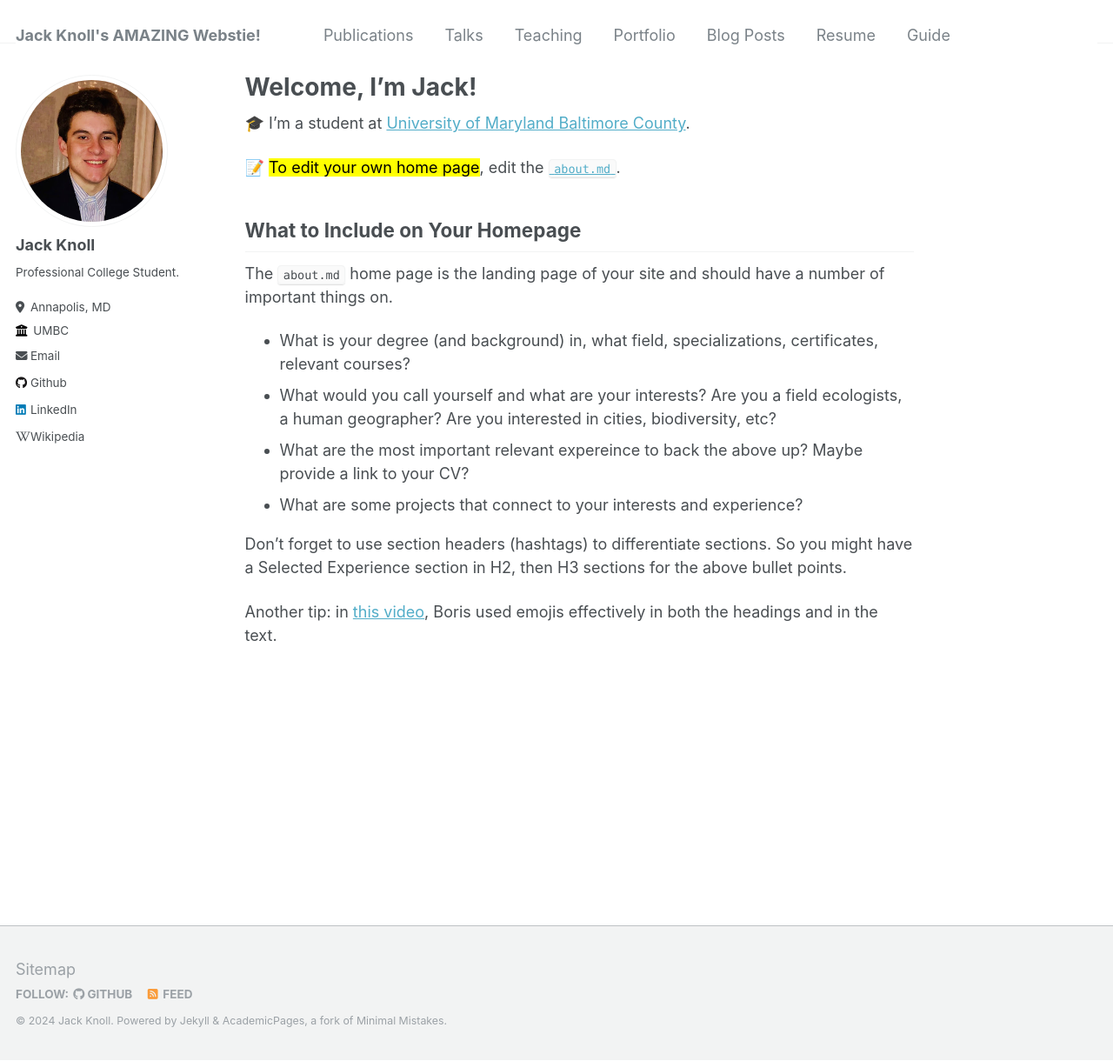
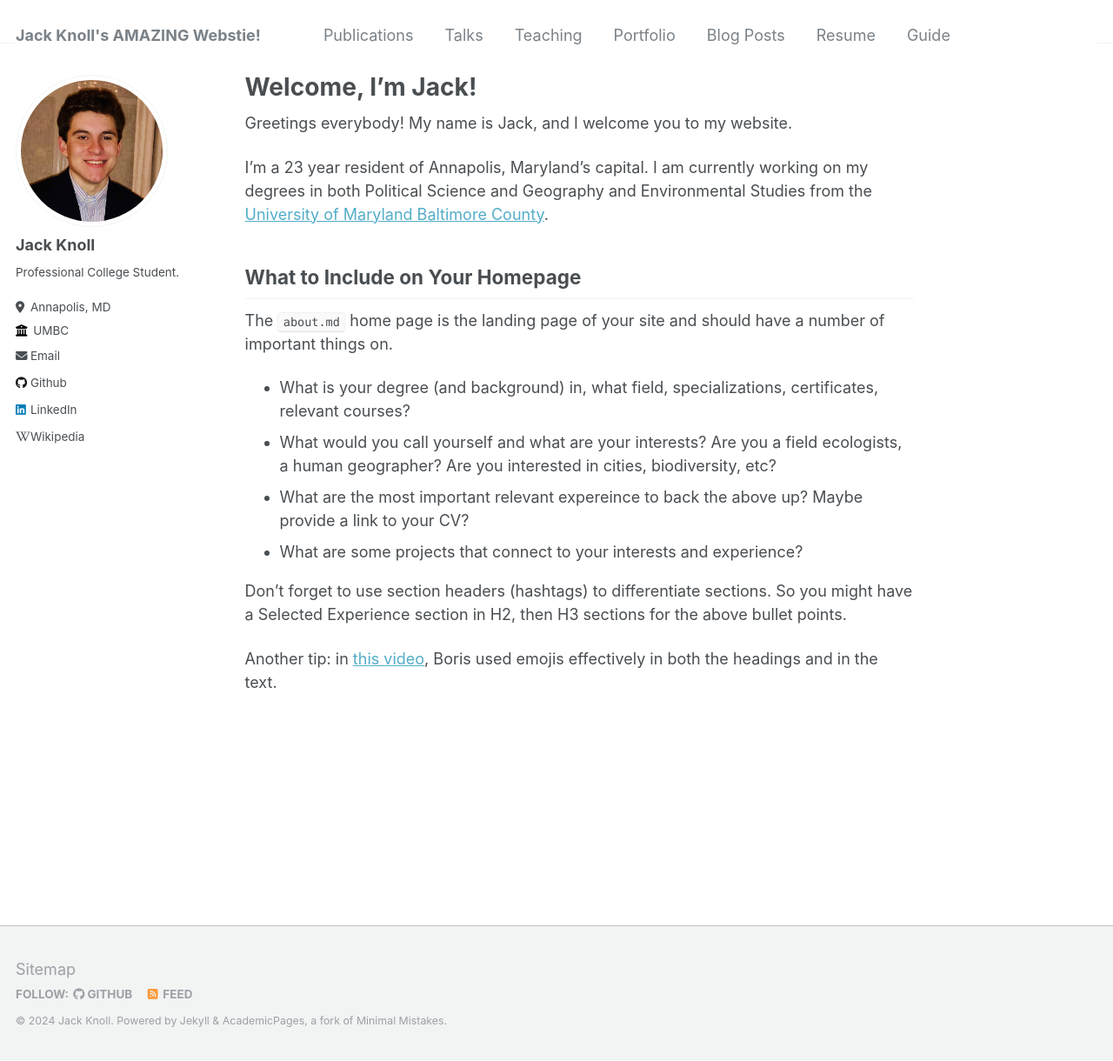
Before and after one commit to jakjr2000/jakjr2000.github.io, a Jekyll site: the page built from _pages/about.md, in a window 1280 px wide and 1220 px high. Shown: the whole window at 87% size. Built offline with Jekyll 4.4.1, drawn with Linux system fonts in a browser that asks for light colours.

Commit message:
Update about.md

```diff
--- a/_pages/about.md
+++ b/_pages/about.md
@@ -7,9 +7,9 @@ redirect_from:
   - /about.html
 ---
 
-🎓 I'm a student at [University of Maryland Baltimore County](https://umbc.edu).
+Greetings everybody! My name is Jack, and I welcome you to my website.
 
-📝 <mark>To edit your own home page</mark>, edit the [`about.md`](https://github.com/dillonma/dillonma.github.io/blob/master/_pages/about.md).
+I'm a 23 year resident of Annapolis, Maryland's capital. I am currently working on my degrees in both Political Science and Geography and Environmental Studies from the [University of Maryland Baltimore County](https://umbc.edu).
 
 ## What to Include on Your Homepage
 
```
